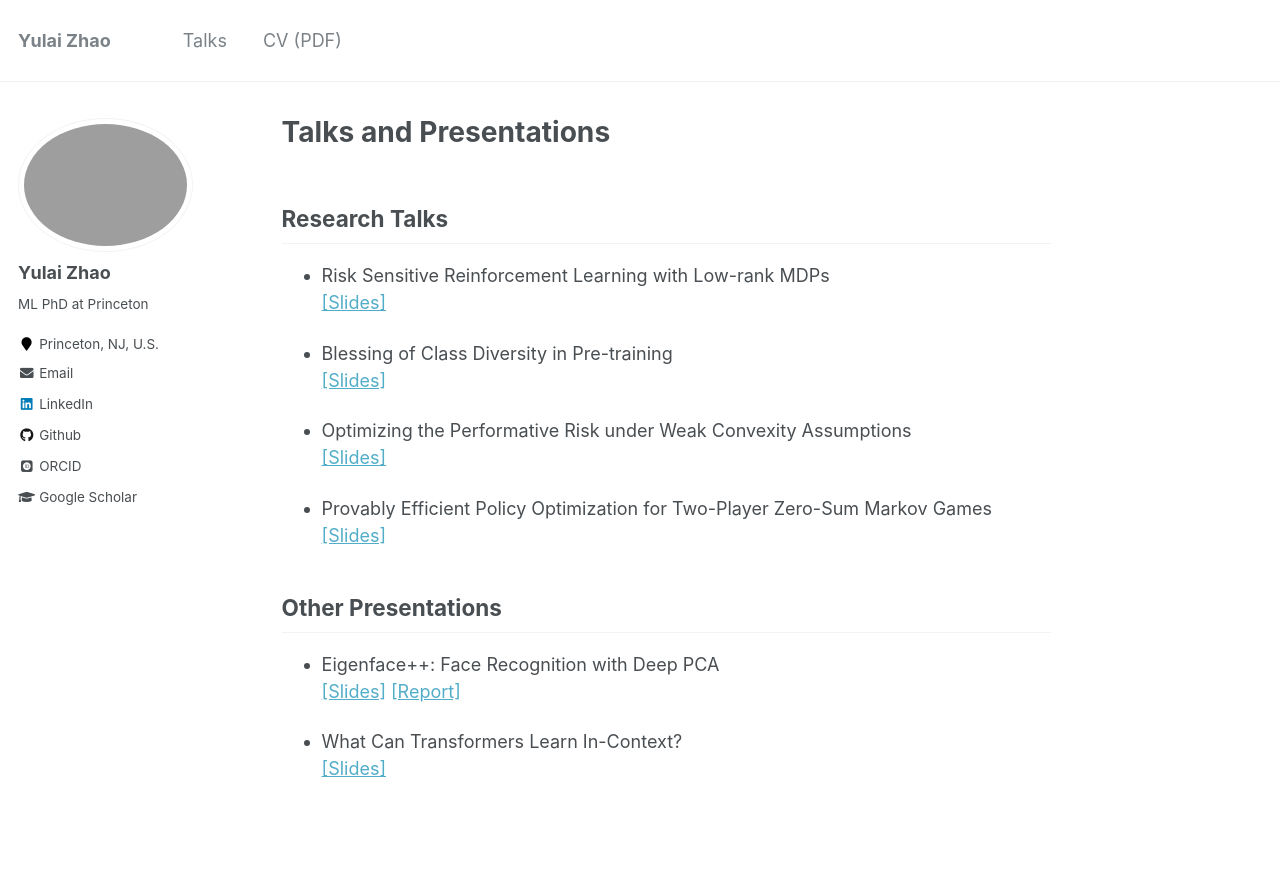
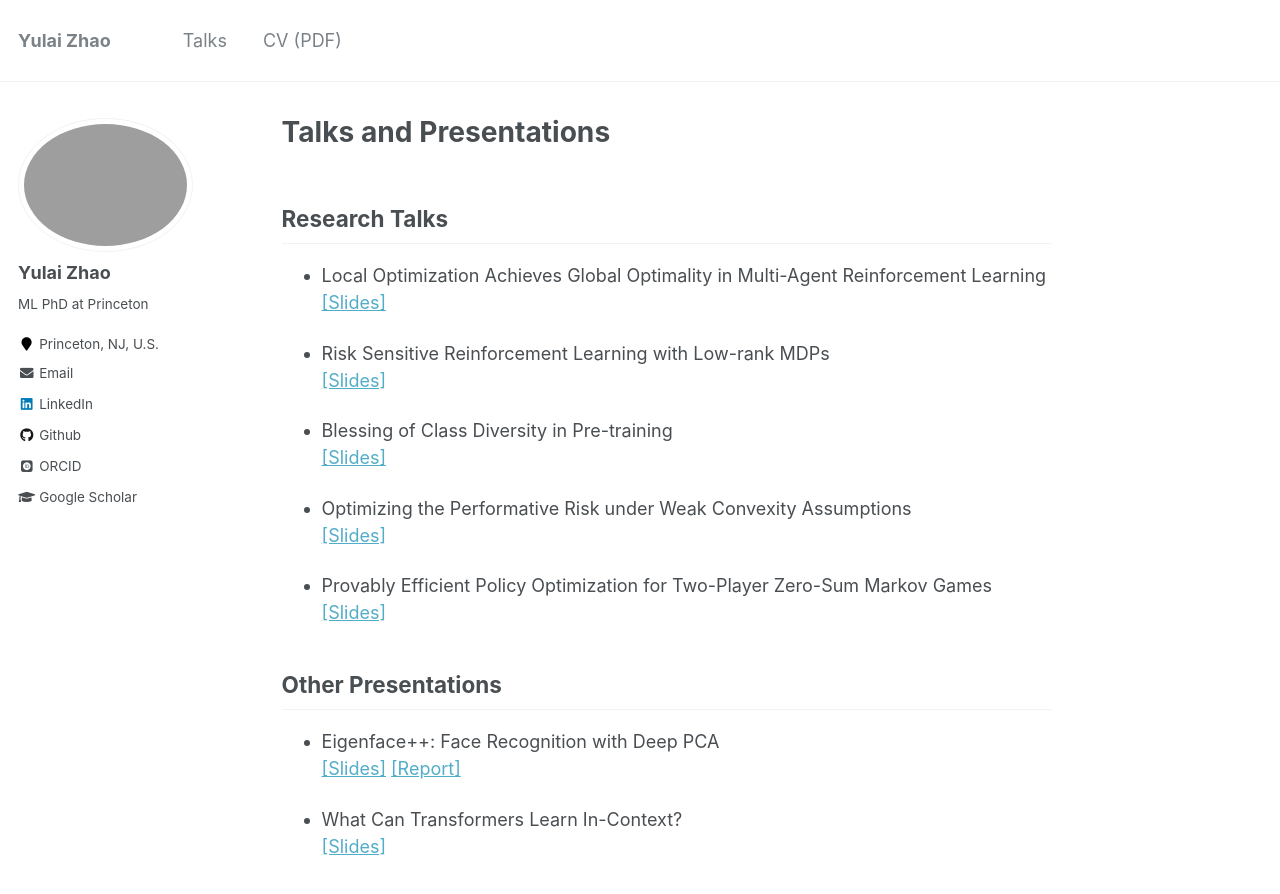
Before and after one commit to zhaoyl18/zhaoyl18.github.io, a Jekyll site: the page built from _pages/talks.md, in a window 1280 px wide and 1045 px high. Shown: the top 894 px of the window. Built offline with Jekyll 4.4.1, drawn with Linux system fonts in a browser that asks for light colours; some web fonts are replaced.

Commit message:
Update slides for pgt

```diff
--- a/_pages/talks.md
+++ b/_pages/talks.md
@@ -7,6 +7,9 @@ redirect_from:
 ---
 
 ## Research Talks
+
+* Local Optimization Achieves Global Optimality in Multi-Agent Reinforcement Learning
+[[Slides]](https://yulaizhao.com/files/slides_localpgt.pdf)
 
 * Risk Sensitive Reinforcement Learning with Low-rank MDPs
 [[Slides]](https://yulaizhao.com/files/slides_riskRL.pdf)
```
Also changed, not shown: 1 other file.
